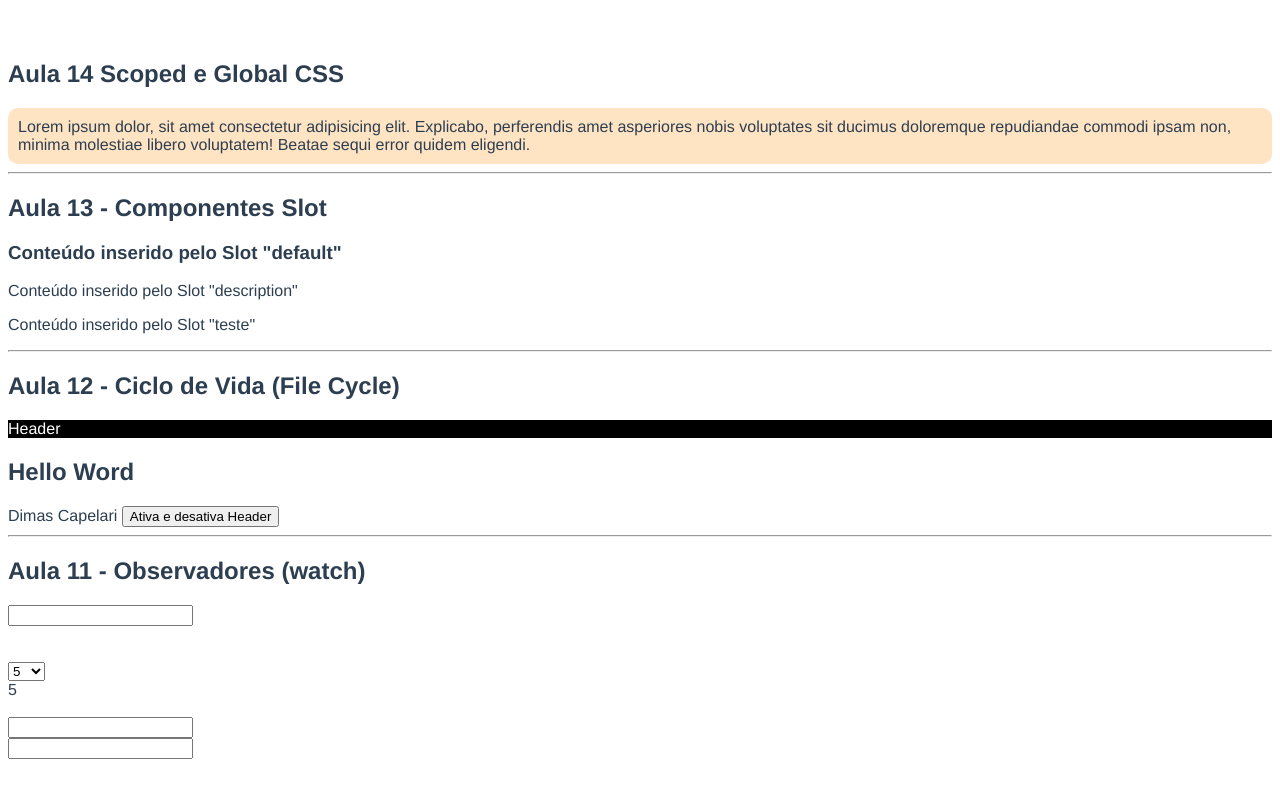
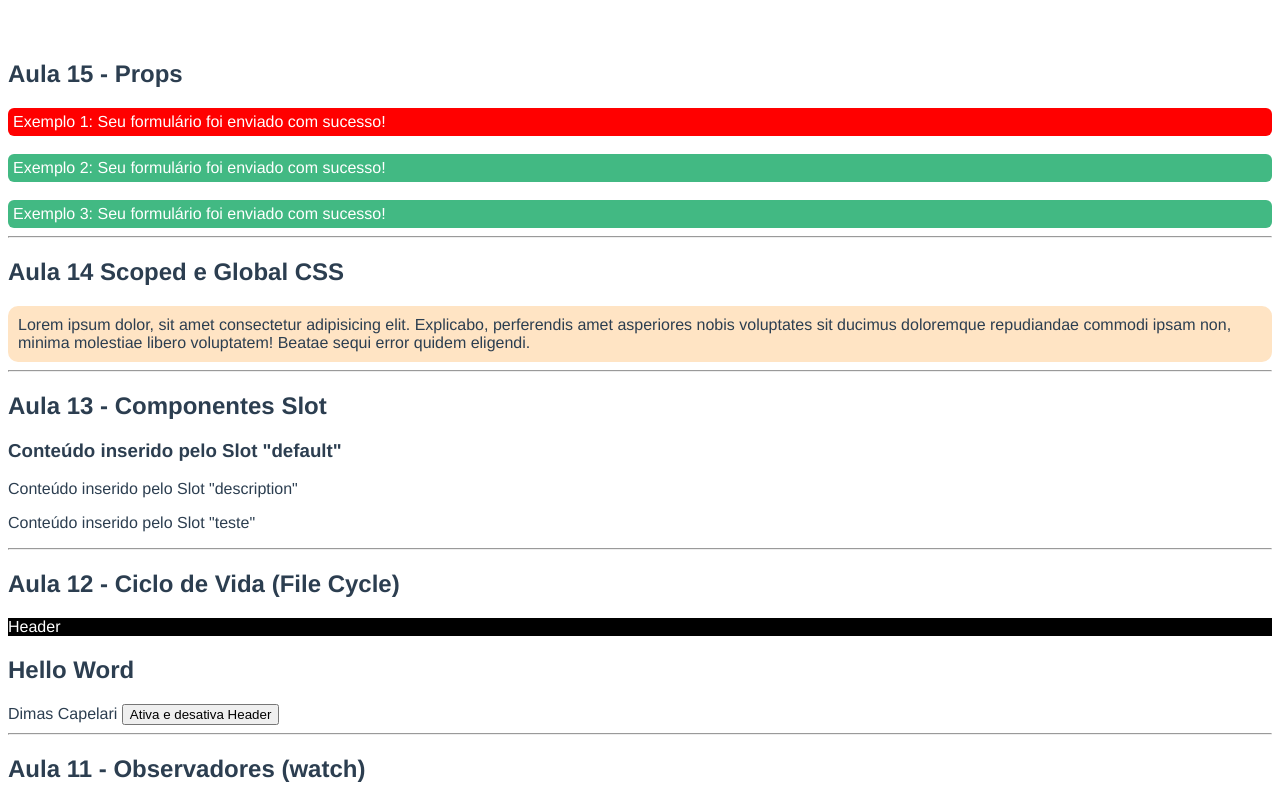
Before and after one commit to dimascapelari/VueJS-Tiago-Matos, a Vue app: page / in a window 1280 px wide. Shown: the top 800 px of the page. Built offline with nearby package versions, Linux system fonts and the light colour scheme; the HTML template or start-up script is replaced by a standard one.

Commit message:
Aula 15 - Props

```diff
--- a/src/App.vue
+++ b/src/App.vue
@@ -1,4 +1,12 @@
 <template>
+  <h2>Aula 15 - Props</h2>
+  <AulaQuinzeProps
+    variant="danger"
+    variant2="success"
+    :text="text"
+    variant3="success"
+  />
+  <hr />
   <h2 class="card">Aula 14 Scoped e Global CSS</h2>
   <AulaQuatorzeScopedGlobalCss />
   <hr />
@@ -66,11 +74,13 @@ import AulaOnzeObservadoresWatch from "./components/AulaOnzeObservadoresWatch.vu
 import AulaDozeCicloDeVidaFileCycle from "./components/AulaDozeCicloDeVidaFileCycle.vue";
 import AulaTrezeComponentesSlot from "./components/AulaTrezeComponentesSlot.vue";
 import AulaQuatorzeScopedGlobalCss from "./components/AulaQuatorzeScopedGlobalCss.vue";
+import AulaQuinzeProps from "./components/AulaQuinzeProps.vue";
 
 export default {
   name: "App",
   components: {
     TheHeader,
+    AulaQuinzeProps,
     AulaQuatorzeScopedGlobalCss,
     AulaTrezeComponentesSlot,
     AulaDozeCicloDeVidaFileCycle,
@@ -85,6 +95,7 @@ export default {
   data() {
     return {
       showHeader: true,
+      text: "Exemplo 2: Seu formulário foi enviado com sucesso!",
     };
   },
 };
--- /dev/null
+++ b/src/components/AulaQuinzeProps.vue
@@ -0,0 +1,63 @@
+<template>
+  <div
+    :class="[
+      'alert',
+      {
+        'alert-success': variant === 'success',
+        'alert-danger': variant === 'danger',
+      },
+    ]"
+  >
+    Exemplo 1: Seu formulário foi enviado com sucesso!
+  </div>
+
+  <br />
+  <div
+    :class="[
+      'alert',
+      {
+        'alert-success': variant2 === 'success',
+        'alert-danger': variant2 === 'danger',
+      },
+    ]"
+  >
+    {{ text }}
+  </div>
+  <br />
+  <div :class="baseClass">
+    Exemplo 3: Seu formulário foi enviado com sucesso!
+  </div>
+</template>
+
+<script>
+export default {
+  name: "AulaQuinzeProps",
+
+  props: ["variant", "variant2", "variant3", "text"],
+
+  computed: {
+    baseClass() {
+      return ["alert", this.variant3 ? `alert-${this.variant3}` : ""];
+    },
+  },
+};
+</script>
+
+<style scoped>
+.alert {
+  padding: 5px;
+  border-radius: 6px;
+  color: gray;
+  background-color: #ddd;
+}
+
+.alert-success {
+  background-color: #42b983;
+  color: #fff;
+}
+
+.alert-danger {
+  background-color: red;
+  color: #fff;
+}
+</style>
```
